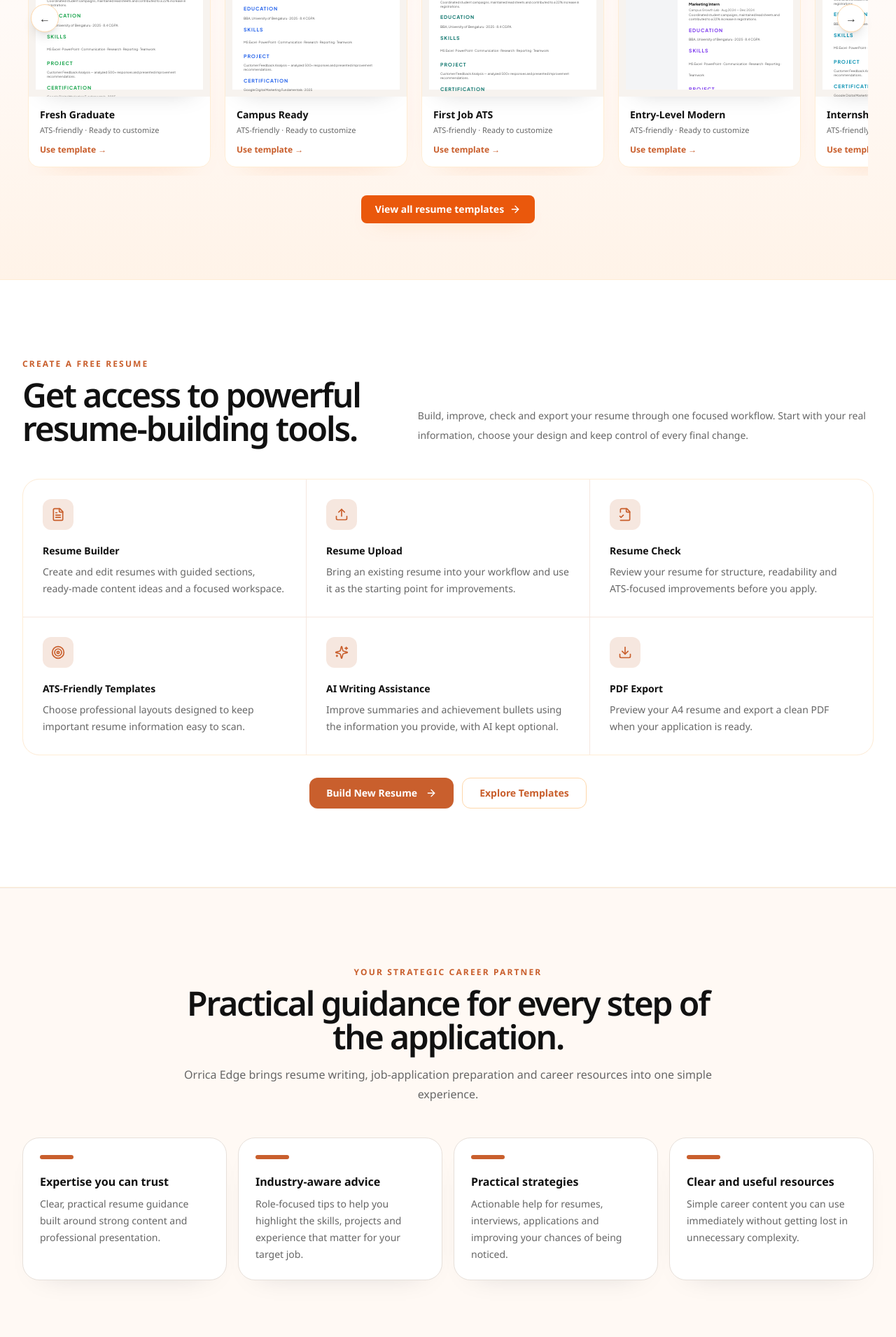
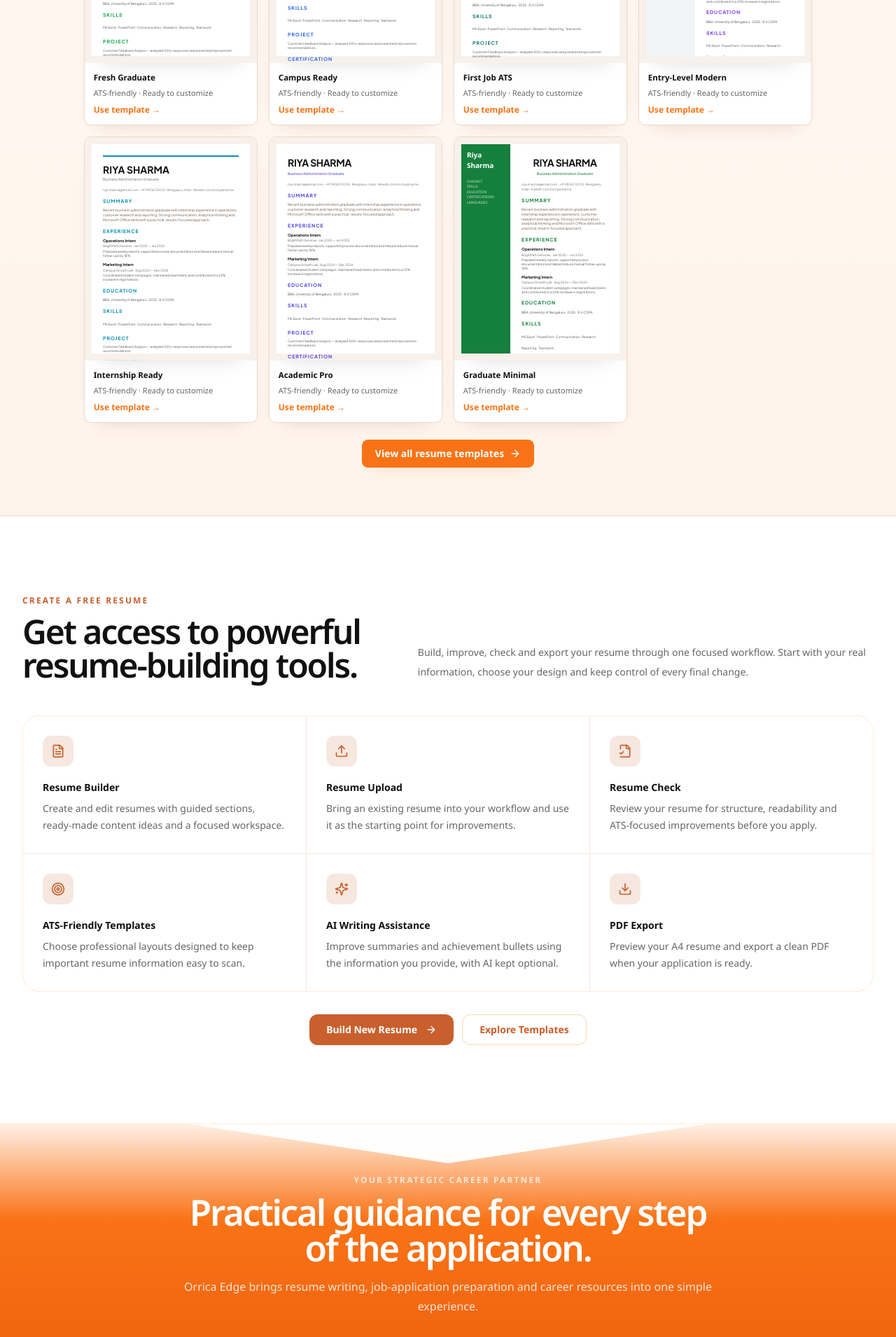
Before and after one commit to gautambetu540-droid/orrica-edge-resume-builder, a Next.js app: page / in a window 1280 px wide. Shown: the part 2520-4430 px from the top of the page at 70% size. Built offline with nearby package versions, Linux system fonts and the light colour scheme; no server answers; the database is empty.

Commit message:
style homepage sections in Orrica orange Monster-inspired layout

```diff
--- a/app/globals.css
+++ b/app/globals.css
@@ -104,3 +104,47 @@ header.z-40{box-shadow:0 12px 40px -34px rgba(70,35,10,.22);background:rgba(255,
 }
 
 /* Keep resume-template document styling independent from the orange landing-page theme. */
+
+/* Orrica Edge — Monster-inspired homepage sections, using Orrica's orange system. */
+section:has(.template-showcase-inner) { background:linear-gradient(180deg,#FFF8F2 0%,#FFF4EB 100%)!important; border-block:1px solid #F1E2D6; padding-block:3.75rem 4.25rem!important; }
+section:has(.template-showcase-inner) .template-showcase-inner { max-width:1120px!important; }
+section:has(.template-showcase-inner) .template-showcase-inner > div:first-child { max-width:760px!important; }
+section:has(.template-showcase-inner) h2 { font-family:var(--oe-font-heading)!important; font-size:clamp(2rem,4vw,3.25rem)!important; color:#171310!important; }
+section:has(.template-showcase-inner) p { color:#6B5A4E!important; }
+section:has(.template-showcase-inner) .relative.mt-9,section:has(.template-showcase-inner) .relative.mt-11 { margin-top:2rem!important; }
+section:has(.template-showcase-inner) #oe-template-carousel { display:grid!important; grid-template-columns:repeat(4,minmax(0,1fr))!important; gap:1rem!important; overflow:visible!important; padding:0!important; scroll-behavior:auto!important; }
+section:has(.template-showcase-inner) #oe-template-carousel > a { min-width:0!important; width:100%!important; border-radius:10px!important; border:1px solid #E9D9CC!important; box-shadow:0 12px 28px -22px rgba(80,42,15,.32)!important; }
+section:has(.template-showcase-inner) #oe-template-carousel > a:hover { transform:translateY(-3px)!important; border-color:#F97316!important; }
+section:has(.template-showcase-inner) #oe-template-carousel > a > div:first-child { aspect-ratio:.77!important; background:#F8F1EB!important; }
+section:has(.template-showcase-inner) #oe-template-carousel > a > div:last-child { padding:.7rem .8rem .8rem!important; }
+section:has(.template-showcase-inner) #oe-template-carousel > a > div:last-child > div:first-child { font-size:.72rem!important; }
+section:has(.template-showcase-inner) #oe-template-carousel > a > div:last-child > div:last-child { margin-top:.45rem!important; color:#F97316!important; }
+section:has(.template-showcase-inner) .relative.mt-9 > button,section:has(.template-showcase-inner) .relative.mt-11 > button { display:none!important; }
+section:has(.template-showcase-inner) .template-showcase-inner > div:last-child { margin-top:1.5rem!important; }
+section:has(.template-showcase-inner) .template-showcase-inner > div:last-child a { height:2.5rem!important; border-radius:.55rem!important; background:#F97316!important; color:#fff!important; padding-inline:1.2rem!important; box-shadow:0 12px 24px -18px rgba(249,115,22,.75)!important; }
+
+section:has([class*="lg:grid-cols-4"]) { position:relative; overflow:hidden; background:linear-gradient(180deg,#FFF0E4 0%,#F97316 24%,#EA580C 78%,#C2410C 100%)!important; border:0!important; color:#fff!important; padding-block:4.5rem 5rem!important; }
+section:has([class*="lg:grid-cols-4"])::before { content:""; position:absolute; left:-8%; right:-8%; top:-3.5rem; height:7rem; background:#fff; clip-path:polygon(0 0,100% 0,50% 100%); opacity:.98; }
+section:has([class*="lg:grid-cols-4"])::after { content:""; position:absolute; left:-8%; right:-8%; bottom:-4rem; height:7rem; background:#fff; clip-path:polygon(0 100%,100% 100%,50% 0); opacity:.98; }
+section:has([class*="lg:grid-cols-4"]) > div { position:relative; z-index:1; }
+section:has([class*="lg:grid-cols-4"]) .mx-auto.max-w-3xl { max-width:760px!important; }
+section:has([class*="lg:grid-cols-4"]) .mx-auto.max-w-3xl > p,section:has([class*="lg:grid-cols-4"]) .mx-auto.max-w-3xl > h2 { color:#fff!important; }
+section:has([class*="lg:grid-cols-4"]) .mx-auto.max-w-3xl > p:first-child { color:#FFE7D5!important; }
+section:has([class*="lg:grid-cols-4"]) .mx-auto.max-w-3xl > h2 { font-size:clamp(2rem,4vw,3.2rem)!important; }
+section:has([class*="lg:grid-cols-4"]) .mx-auto.max-w-3xl > p:last-child { color:rgba(255,255,255,.82)!important; }
+section:has([class*="lg:grid-cols-4"]) [class*="lg:grid-cols-4"] { display:grid!important; grid-template-columns:repeat(4,minmax(0,185px))!important; justify-content:center!important; gap:1rem!important; margin-top:2rem!important; }
+section:has([class*="lg:grid-cols-4"]) [class*="lg:grid-cols-4"] article { min-height:150px!important; border-radius:10px!important; border:1px solid #EAD9CB!important; background:#fff!important; padding:1rem!important; box-shadow:0 16px 34px -24px rgba(60,30,10,.45)!important; color:#171310!important; }
+section:has([class*="lg:grid-cols-4"]) [class*="lg:grid-cols-4"] article h3 { color:#171310!important; font-size:.78rem!important; }
+section:has([class*="lg:grid-cols-4"]) [class*="lg:grid-cols-4"] article p { color:#6B5A4E!important; font-size:.68rem!important; line-height:1.55!important; }
+section:has([class*="lg:grid-cols-4"]) [class*="lg:grid-cols-4"] article > div:first-child { background:#FFF1E8!important; color:#F97316!important; }
+
+@media (max-width:900px) {
+ section:has(.template-showcase-inner) #oe-template-carousel { grid-template-columns:repeat(3,minmax(0,1fr))!important; }
+ section:has([class*="lg:grid-cols-4"]) [class*="lg:grid-cols-4"] { grid-template-columns:repeat(2,minmax(0,185px))!important; }
+}
+@media (max-width:640px) {
+ section:has(.template-showcase-inner) #oe-template-carousel { grid-template-columns:repeat(2,minmax(0,1fr))!important; gap:.7rem!important; }
+ section:has(.template-showcase-inner) { padding-block:3rem 3.25rem!important; }
+ section:has([class*="lg:grid-cols-4"]) { padding-block:4rem 4.5rem!important; }
+ section:has([class*="lg:grid-cols-4"]) [class*="lg:grid-cols-4"] { grid-template-columns:repeat(2,minmax(0,1fr))!important; padding-inline:.75rem; }
+}
```
